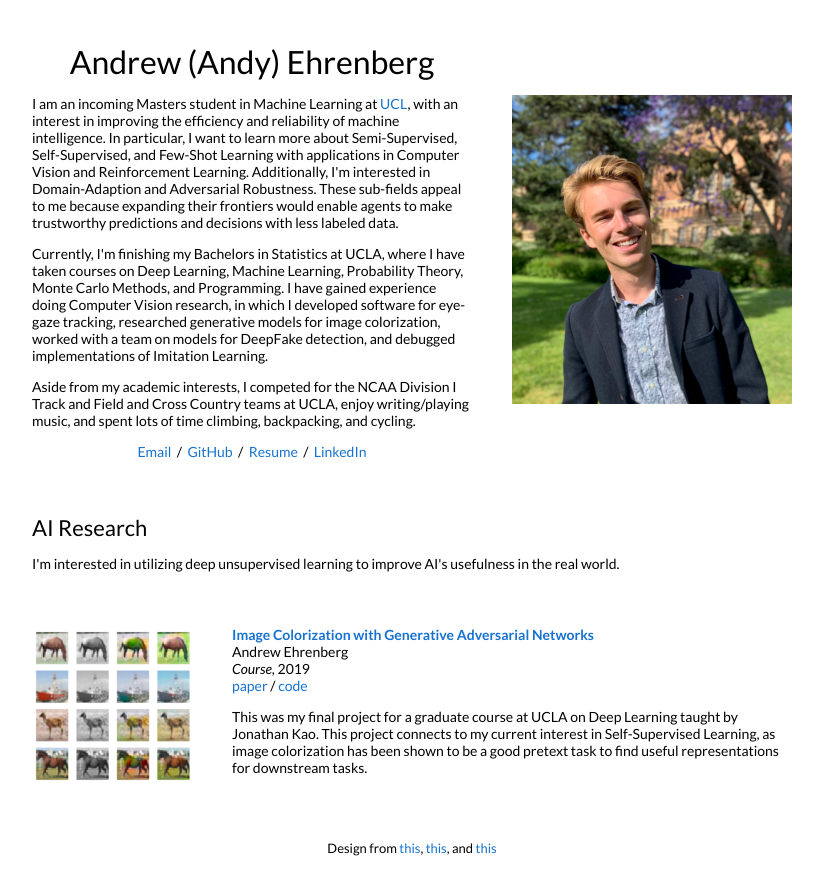
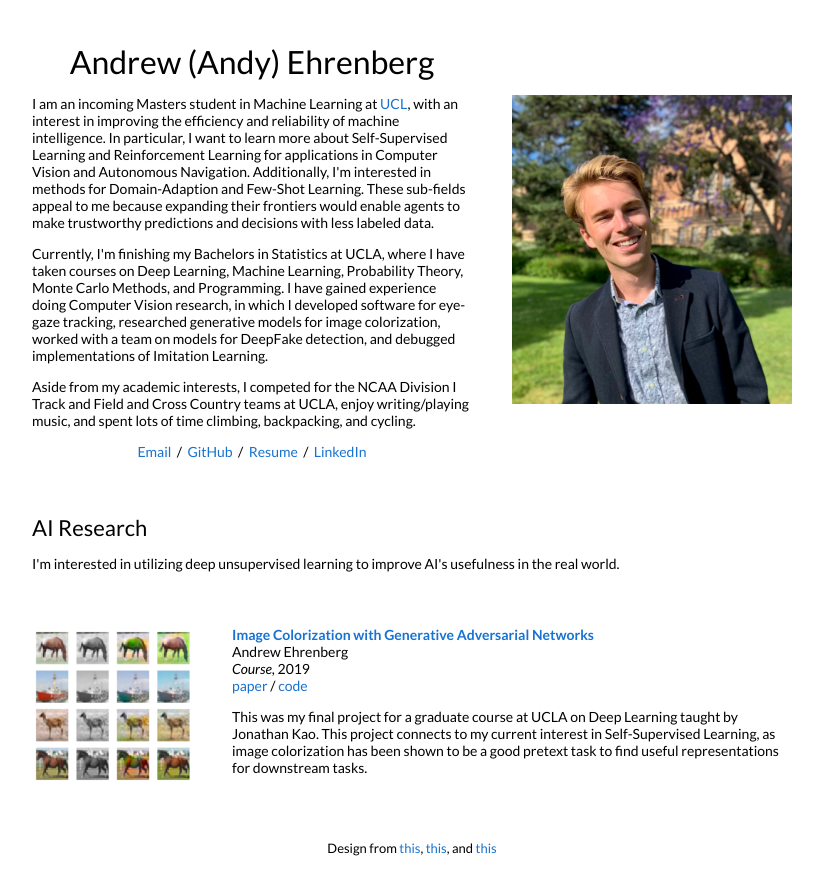
Before and after one commit to andyehrenberg/Website, a Jekyll site: the page built from index.markdown, in a window 1280 px wide. Shown: the top 895 px of the page, without its empty margins (228-1051 px from the left). Built offline with Jekyll 4.4.1, drawn with Linux system fonts in a browser that asks for light colours.

Commit message:
Update default.html

```diff
--- a/_layouts/default.html
+++ b/_layouts/default.html
@@ -32,13 +32,10 @@
                             <h1>
                                 Andrew (Andy) Ehrenberg
                             </h1>
-                            <!--<center><p>
-                                <i>mlaskin at berkeley</i>
-                            </p></center>-->
                             <p>
                                 I am an incoming Masters student in Machine Learning at <a target='_blank' href=https://www.ucl.ac.uk/computer-science/study/postgraduate-taught/machine-learning-msc> UCL</a>, with an interest in improving
-                                the efficiency and reliability of machine intelligence. In particular, I want to learn more about Semi-Supervised, Self-Supervised, and Few-Shot Learning with applications in Computer Vision and Reinforcement
-                                Learning. Additionally, I'm interested in Domain-Adaption and  Adversarial Robustness. These sub-fields appeal to me because expanding their frontiers would enable agents to make trustworthy predictions and
+                                the efficiency and reliability of machine intelligence. In particular, I want to learn more about Self-Supervised Learning and Reinforcement Learning for applications in Computer Vision and Autonomous Navigation.
+                                Additionally, I'm interested in methods for Domain-Adaption and Few-Shot Learning. These sub-fields appeal to me because expanding their frontiers would enable agents to make trustworthy predictions and
                                 decisions with less labeled data.
                             </p>
                             <p>
@@ -52,7 +49,7 @@
                             <p style="text-align:center">
                                 <a target="_blank" href="mailto:andyehrenberg@gmail.com"> Email</a> &nbsp;/&nbsp;
                                 <a target="_blank"  href="https://github.com/andyehrenberg">GitHub</a> &nbsp;/&nbsp;
-                                <a target="_blank" href="images/Res.pdf"> Resume</a> &nbsp;/&nbsp;
+                                <a target="_blank" href="images/CV.pdf"> Resume</a> &nbsp;/&nbsp;
                                 <a target="_blank"  href="https://www.linkedin.com/in/andrewehrenberg"> LinkedIn </a>
                             </p>
                         </td>
```
